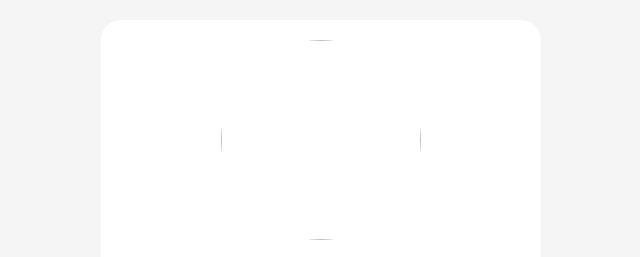
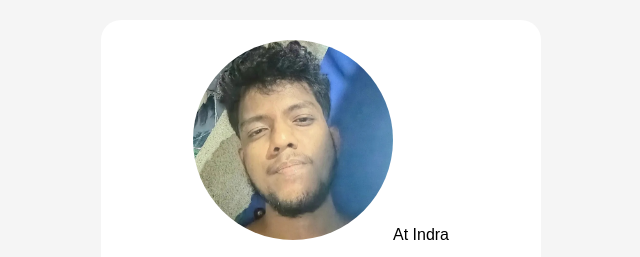
Before and after one commit to mannaatindra056-cmyk/my-Portfolio, a plain HTML site: page index.html in a window 1280 px wide. Shown: the top 257 px of the page, without its empty margins (319-959 px from the left). Drawn offline with Linux system fonts and the light colour scheme.

Commit message:
Update index.html

```diff
--- a/index.html
+++ b/index.html
@@ -12,7 +12,7 @@ a{display:block;background:black;color:white;padding:12px;margin:10px;border-rad
 </head>
 <body>
 <div class="card">
-<img src="Screenshot_2026-11-26-13-08-16-31_601_com.facebook.orca.jpg">
+<img src="Screenshot_20261126_010354_Instagram.jpg"
 <h1>At Indra</h1>
 <p>Hi! Ami At Indra.</p>
 <a href="https://instagram.com/atindra93">Instagram</a>
```
